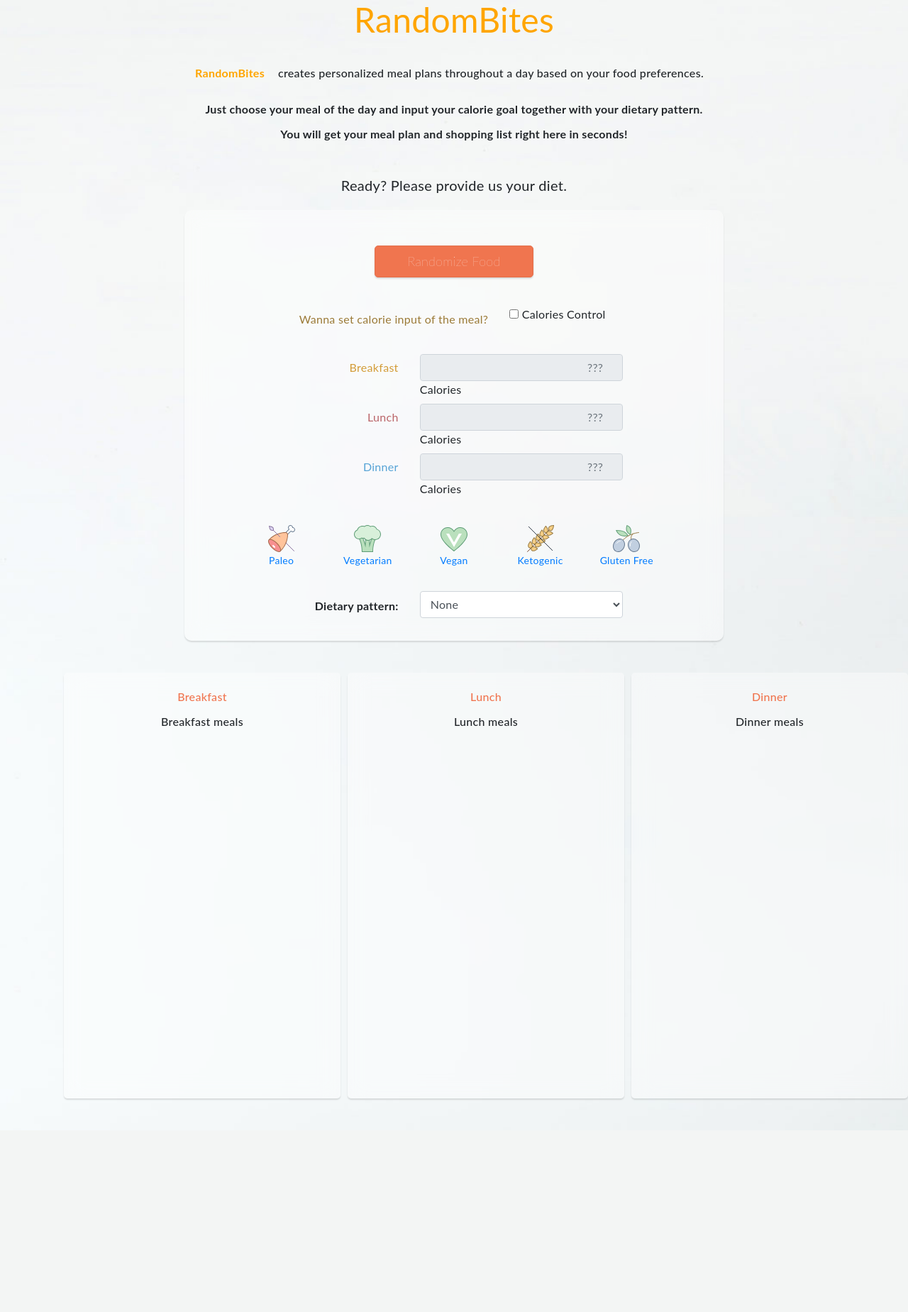
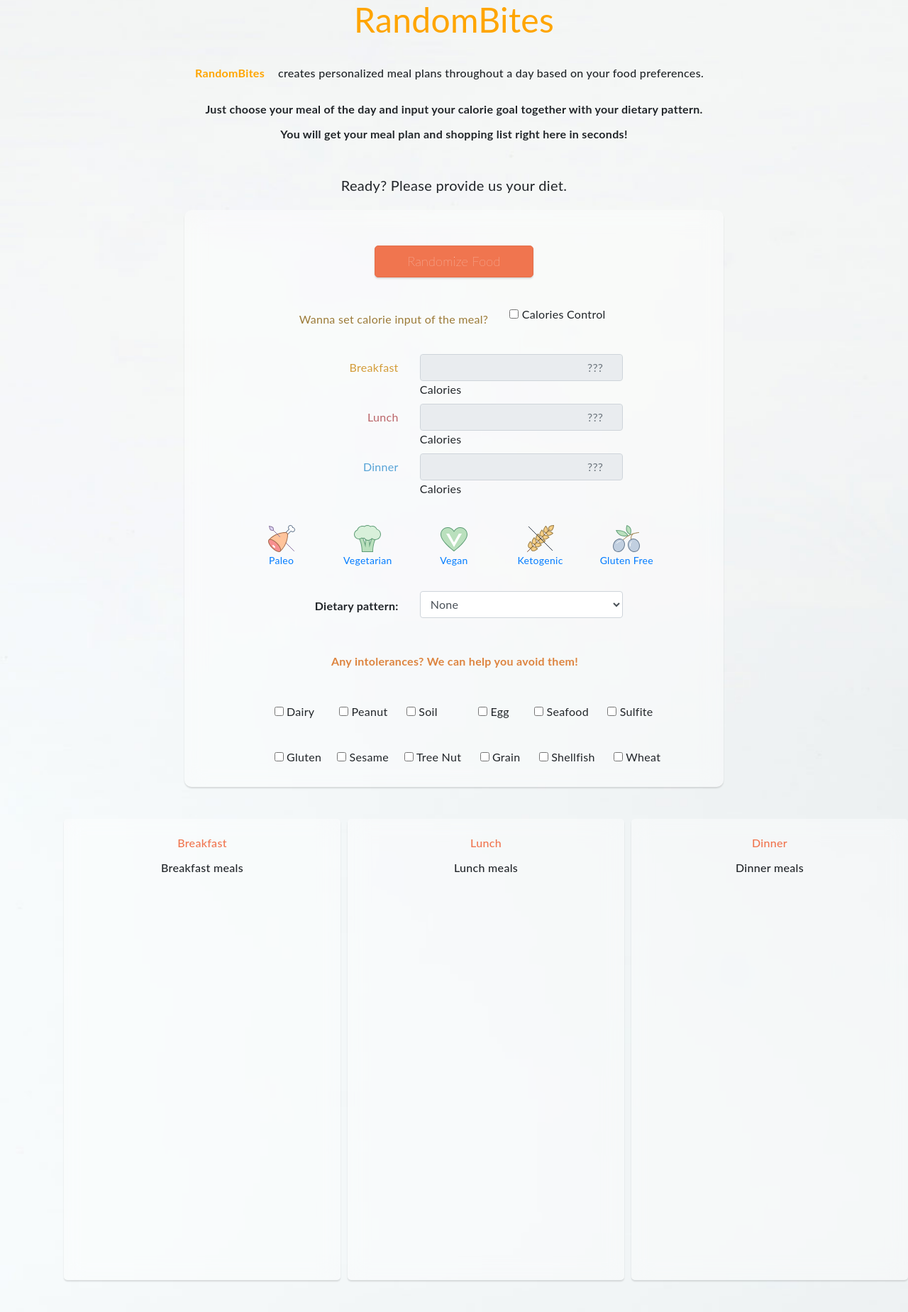
Before and after one commit to 4800ProjectRaccoons/VariantFoodScheduler, a Flask app: page / in a window 1280 px wide. Shown: the part 156-2005 px from the top of the page at 71% size. Before the commit the page ends 1707 px from the top, so only its background shows below. Run offline with Flask 2, Linux system fonts and the light colour scheme; some libraries are stand-ins or nearby versions.

Commit message:
Edited front end to add tolerances

```diff
--- a/src/main/source/templates/index.html
+++ b/src/main/source/templates/index.html
@@ -21,7 +21,7 @@
             }
             .columnX {
               padding: 16px;
-              height: 600px;
+              height: 650px;
               margin: 5px;
               backdrop-filter: blur(14px);
               background-color: rgba(255, 255, 255, 0.4);
@@ -721,7 +721,6 @@
                     <label class="col-12 offset-lg-2 col-sm-3 col-md-4 col-lg-5 text-sm-right col-form-label" for="cal_input"
                     style="font-size:1rem; color:rgb(155, 122, 55);">
                         Wanna set calorie input of the meal?
-
                     </label>
                     <div class="col-12 col-sm-9 col-md-6 col-lg-6 col-xl-5">
                         <input type="checkbox" value="Calories" id="cal_input" /> Calories Control
@@ -850,6 +849,32 @@
                         </select>
                     </div>
                 </div>
+                <div class="row form-group small_top_spacer">
+                    <label class="col-12 offset-lg-2 col-sm-3 col-md-4 col-lg-7 text-sm-right col-form-label" for="intolerances"
+                    style="font-size:1rem; color:rgb(221, 132, 63);">
+                        <b>Any intolerances? We can help you avoid them!  </b>
+                    </label>
+                </div>
+                <div class="row form-group small_top_spacer">
+                    <div class="offset-lg-2">
+                        <input type="checkbox" value="Dairy" id="dairy_input" /> Dairy &nbsp&nbsp&nbsp&nbsp&nbsp&nbsp
+                        <input type="checkbox" value="Peanut" id="peanut_input" /> Peanut &nbsp&nbsp&nbsp&nbsp
+                        <input type="checkbox" value="Soil" id="soil_input" /> Soil &nbsp&nbsp&nbsp&nbsp&nbsp&nbsp&nbsp&nbsp&nbsp&nbsp&nbsp
+                        <input type="checkbox" value="Egg" id="egg_input" /> Egg &nbsp&nbsp&nbsp&nbsp&nbsp&nbsp
+                        <input type="checkbox" value="Seafood" id="seafood_input" /> Seafood &nbsp&nbsp&nbsp&nbsp
+                        <input type="checkbox" value="Sulfite" id="sulfite_input" /> Sulfite &nbsp&nbsp&nbsp&nbsp
+                    </div>
+                </div>
+                <div class="row form-group small_top_spacer">
+                    <div class="offset-lg-2">
+                        <input type="checkbox" value="Gluten" id="gluten_input" /> Gluten &nbsp&nbsp&nbsp
+                        <input type="checkbox" value="Sesame" id="sesame_input" /> Sesame &nbsp&nbsp&nbsp
+                        <input type="checkbox" value="Tree Nut" id="tree_nut_input" /> Tree Nut &nbsp&nbsp&nbsp&nbsp
+                        <input type="checkbox" value="Grain" id="grain_input" /> Grain &nbsp&nbsp&nbsp&nbsp
+                        <input type="checkbox" value="Shellfish" id="shellfish_input" /> Shellfish &nbsp&nbsp&nbsp&nbsp
+                        <input type="checkbox" value="Wheat" id="wheat_input" /> Wheat &nbsp&nbsp&nbsp&nbsp
+                    </div>
+                </div>
             </div>
         </div>
 
```
